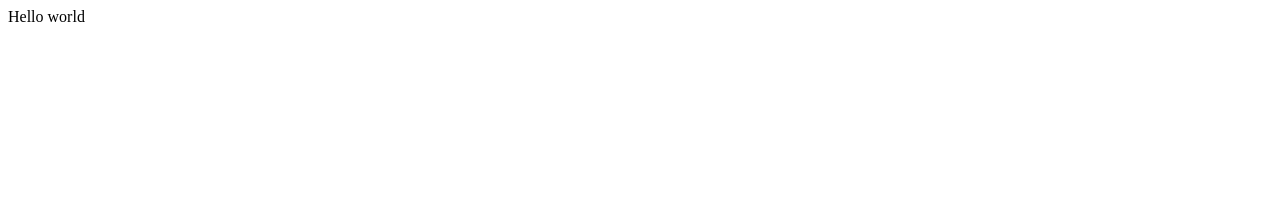
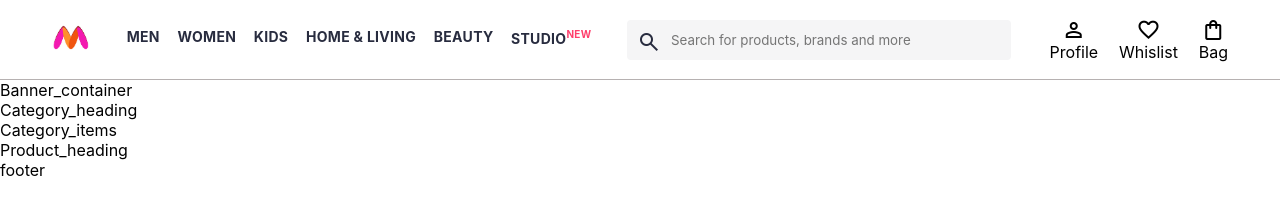
Before and after one commit to Dev-aadi07/Myntra-Clone, a plain HTML site: page index.html in a window 1280 px wide. Drawn offline with nearby package versions, Linux system fonts and the light colour scheme.

Commit message:
Working on the Header part

```diff
--- a/index.html
+++ b/index.html
@@ -4,12 +4,59 @@
 <head>
   <meta charset="utf-8">
   <meta name="viewport" content="width=device-width">
-  <title>replit</title>
+  <title>Myntra</title>
   <link href="style.css" rel="stylesheet" type="text/css" />
+  <link href="https://fonts.googleapis.com/css2?family=Material+Symbols+Outlined" rel="stylesheet" />
+
 </head>
 
 <body>
-  Hello world
+  <header>
+    <div class="logo_container">
+      <a href="#"> <img class="myntra_home" src="image/myntra_logo.png" alt="Myntra Home" /> </a>
+    </div>
+
+    <nav class="nav_bar">
+      <a href="#">Men</a>
+      <a href="#">Women</a>
+      <a href="#">Kids</a>
+      <a href="#">Home & Living</a>
+      <a href="#">Beauty</a>
+      <a href="#">Studio<sup>New</sup></a>
+    </nav>
+
+    <div class="search_bar">
+      <span class="material-symbols-outlined search_icon">search</span>
+      <input class="search_input" type="text" placeholder="Search for products, brands and more" />
+    </div>
+
+    <div class="action_bar">
+      <div class="action_container">
+        <span class="material-symbols-outlined action_icon"">person</span>
+        <span class="action_name">Profile</span>
+      </div>
+
+      <div class="action_container">
+        <span class="material-symbols-outlined action_icon"> favorite </span>
+        <span class="action_name">Whislist</span>
+      </div>
+
+      <div class="action_container">
+        <span class="material-symbols-outlined action_icon"> shopping_bag </span>
+        <span class="action_name">Bag</span>
+      </div>
+
+    </div>
+
+  </header>
+
+  <main>
+    <div class="banner_container">Banner_container</div>
+    <div class="category_heading">Category_heading</div>
+    <div class="category_items">Category_items</div>
+    <div class="product_heading">Product_heading</div>
+  </main>
+  <footer>footer</footer>
   <script src="script.js"></script>
 </body>
 
--- a/style.css
+++ b/style.css
@@ -1,4 +1,98 @@
-html {
-  height: 100%;
-  width: 100%;
+* {
+  margin: 0;
+  padding: 0;
+  font-family: Assistant, -apple-system, BlinkMacSystemFont, "Segoe UI", Roboto, Oxygen, Ubuntu, Cantarell, "Open Sans", "Helvetica Neue", sans-serif;
+  box-sizing: border-box;
 }
+
+header {
+  display: flex;
+  background-color: #ffffff;
+  height: 80px;
+  justify-content: space-between;
+  align-items: center;
+  border-bottom: 1px solid #b6b1b1;
+}
+
+.myntra_home {
+  height: 45px;
+}
+
+.logo_container {
+  margin-left: 4%;
+}
+
+.action_bar {
+  margin-right: 4%;
+}
+
+.nav_bar {
+  display: flex;
+  min-width: 500px;
+  justify-content: space-evenly;
+}
+
+.nav_bar a {
+  color: #282c3f;
+  font-size: 14px;
+  letter-spacing: .3px;
+  font-weight: 700;
+  text-transform: uppercase;
+  text-decoration: none;
+  padding: 28px 0;
+  border-bottom: 4px solid #ffffff;
+}
+
+.nav_bar a:hover {
+  border-bottom: 4px solid #ff3f6c;
+  transition: color 0.3s ease-in-out;
+  cursor: pointer;
+}
+
+.nav_bar a sup {
+  color: #ff3f6c;
+  font-size: 10px;
+  /* font-weight: 700;
+  top: -1em; */
+}
+
+.search_bar {
+  height: 40px;
+  min-width: 200px;
+  width: 30%;
+  display: flex;
+  align-items: center;
+
+}
+
+.search_icon {
+  box-sizing: content-box;
+  height: 20px;
+  padding: 10px;
+  background-color: #f5f5f6;
+  color: #282c3f;
+  border-radius: 4px 0 0 4px;
+}
+
+.search_input {
+  color: #696e79;
+  background-color: #f5f5f6;
+  flex-grow: 1;
+  height: 40px;
+  border: none;
+  border-radius: 0 4px 4px 0;
+}
+
+.action_bar {
+  display: flex;
+  min-width: 200px;
+  justify-content: space-evenly;
+}
+
+.action_container {
+  display: flex;
+  flex-direction: column;
+  align-items: center;
+  margin-left: 20px;
+  cursor: pointer;
+}
```
Also changed, not shown: image/banner.webp (added), image/myntra_logo.png (added).
